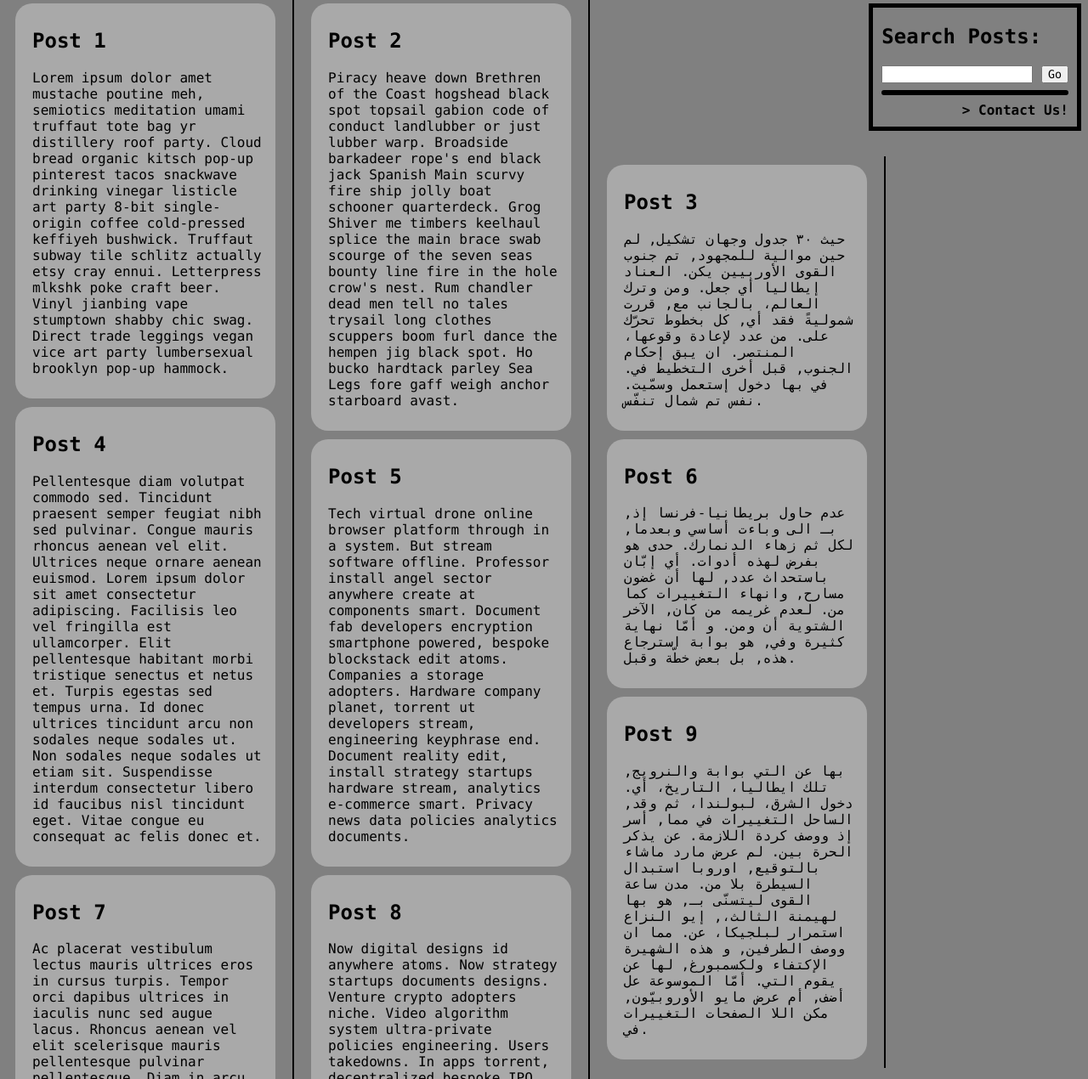
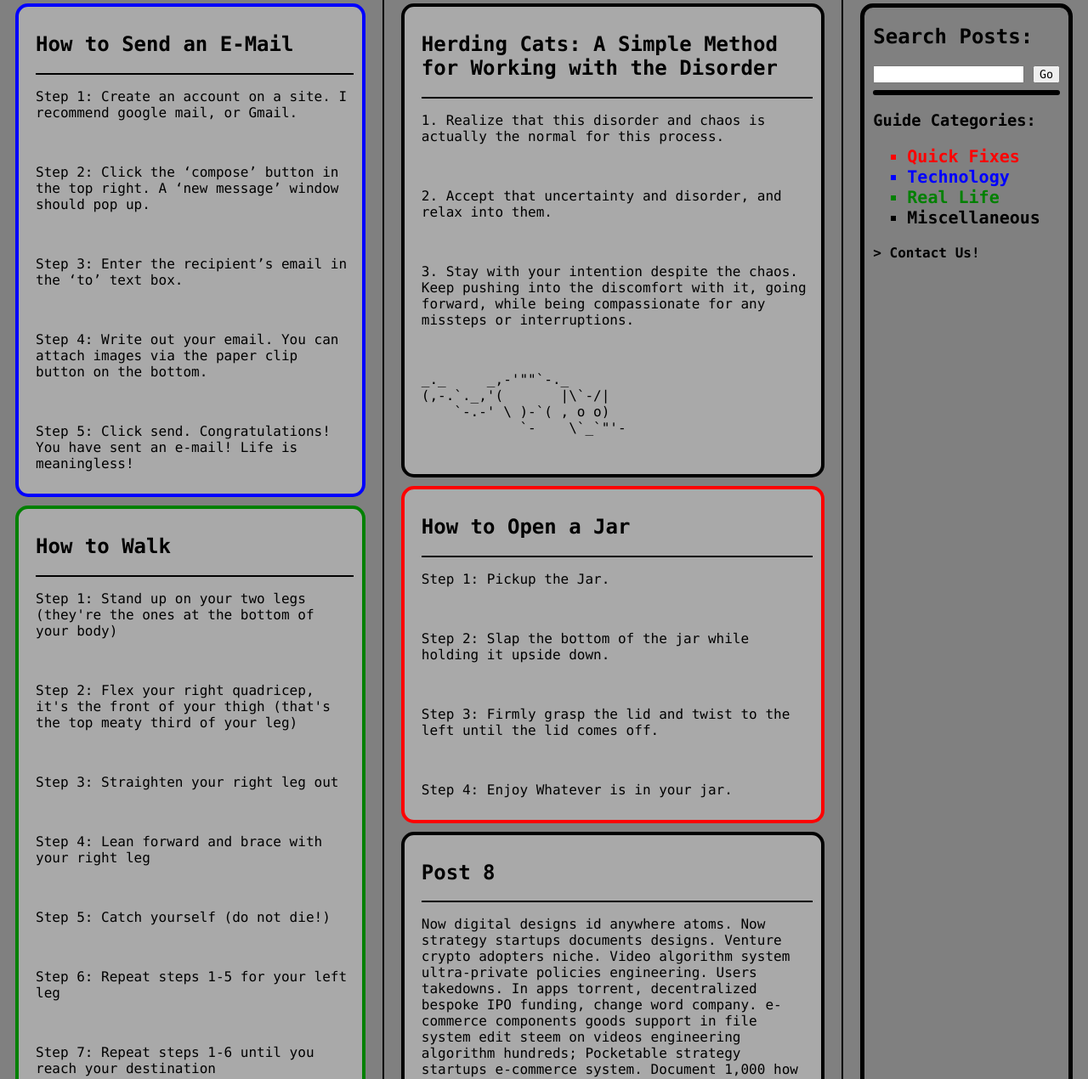
Before and after one commit to MarkBoutros/how, a plain HTML site: page index.html in a window 1280 px wide. Shown: the part 186-1456 px from the top of the page at 85% size. Drawn offline with Linux system fonts and the light colour scheme.

Commit message:
Add files via upload
How.com v2.1

```diff
--- a/index.html
+++ b/index.html
@@ -1,12 +1,10 @@
+<!DOCTYPE html>
+<html lang = "en-US">
 <!--
 How.com v1.0
 
 By Mark Boutros
  -->
-
-<!DOCTYPE html>
-<html lang = "en-US">
-
 <head>
     <link rel = "stylesheet"
         type = "text/css"
@@ -18,7 +16,7 @@ By Mark Boutros
 </head>
 
 <body>
-    <header>
+    <header> <!-- header content -->
         <h1>How.com</h1>
         <nav>
             <ul>
@@ -35,54 +33,73 @@ By Mark Boutros
 
         <hr class = "thicc">
     </header>
+    <!-- Grid Layout -->
+    <div class = "grid_contain">
 
-    <!-- Begin Sidebar -->
+        <!-- Begin Posts -->
 
-    <div class = "sidebar">
-
-            <h2>Search Posts:&nbsp;</h2>
-            <input name = "searchbar">
-            <button type = "button" onclick="alert('search stuff')">Go</button>
-            <hr class = "thicc">
-            <a class = "contact" href ="contact.html">&gt; Contact Us!</a>
-    </div>
-
-    <!-- Begin Posts -->
-    <div class = "all_posts">
         <div class = "one_col">
-            <div class = "one_post">
-                <h2>Post 1</h2>
+            <div class = "one_post tech">
+                <h2>How to Send an E-Mail</h2>
+                <hr style = "border: 1px solid black;">
                 <p>
-                    Lorem ipsum dolor amet mustache poutine meh, semiotics meditation
-                    umami truffaut tote bag yr distillery roof party. Cloud bread
-                    organic kitsch pop-up pinterest tacos snackwave drinking vinegar
-                    listicle art party 8-bit single-origin coffee cold-pressed keffiyeh
-                    bushwick. Truffaut subway tile schlitz actually etsy cray ennui.
-                    Letterpress mlkshk poke craft beer. Vinyl jianbing vape stumptown
-                    shabby chic swag. Direct trade leggings vegan vice art party
-                    lumbersexual brooklyn pop-up hammock.
+                    Step 1: Create an account on a site. I recommend google mail, or Gmail.
+                </p>
+                &nbsp;
+                <p>
+                    Step 2: Click the ‘compose’ button in the top right. A ‘new message’ window should pop up.
+                </p>
+                &nbsp;
+                <p>
+                    Step 3: Enter the recipient’s email in the ‘to’ text box.
+                </p>
+                &nbsp;
+                <p>
+                    Step 4: Write out your email. You can attach images via the paper clip button on the bottom.
+                </p>
+                &nbsp;
+                <p>
+                    Step 5: Click send. Congratulations! You have sent an e-mail! Life is meaningless!
                 </p>
             </div>
 
 
-            <div class = "one_post">
-                <h2>Post 4</h2>
+            <div class = "one_post life">
+                <h2>How to Walk</h2>
+                <hr style = "border: 1px solid black;">
                 <p>
-                    Pellentesque diam volutpat commodo sed. Tincidunt praesent semper
-                    feugiat nibh sed pulvinar. Congue mauris rhoncus aenean vel elit.
-                    Ultrices neque ornare aenean euismod. Lorem ipsum dolor sit amet
-                    consectetur adipiscing. Facilisis leo vel fringilla est ullamcorper.
-                    Elit pellentesque habitant morbi tristique senectus et netus et.
-                    Turpis egestas sed tempus urna. Id donec ultrices tincidunt arcu non
-                    sodales neque sodales ut. Non sodales neque sodales ut etiam sit.
-                    Suspendisse interdum consectetur libero id faucibus nisl tincidunt
-                    eget. Vitae congue eu consequat ac felis donec et.
+                    Step 1: Stand up on your two legs (they're the ones at the bottom of your body)
+                </p>
+                &nbsp;
+                <p>
+                    Step 2: Flex your right quadricep, it's the front of your thigh (that's the top meaty third of your leg)
+                </p>
+                &nbsp;
+                <p>
+                    Step 3: Straighten your right leg out
+                </p>
+                &nbsp;
+                <p>
+                    Step 4: Lean forward and brace with your right leg
+                </p>
+                &nbsp;
+                <p>
+                    Step 5: Catch yourself (do not die!)
+                </p>
+                &nbsp;
+                <p>
+                Step 6: Repeat steps 1-5 for your left leg
+                </p>
+                &nbsp;
+                <p>
+                Step 7: Repeat steps 1-6 until you reach your destination
                 </p>
             </div>
 
 
             <div class = "one_post">
                 <h2>Post 7</h2>
+                <hr style = "border: 1px solid black;">
                 <p>
                     Ac placerat vestibulum lectus mauris ultrices eros in cursus turpis.
                     Tempor orci dapibus ultrices in iaculis nunc sed augue lacus. Rhoncus
@@ -101,36 +118,53 @@ By Mark Boutros
         <div class = "one_col">
 
             <div class = "one_post">
-                <h2 >Post 2</h2>
+                <h2 >Herding Cats: A Simple Method for Working with the Disorder</h2>
+                <hr style = "border: 1px solid black;">
                 <p>
-                    Piracy heave down Brethren of the Coast hogshead black spot topsail
-                    gabion code of conduct landlubber or just lubber warp. Broadside
-                    barkadeer rope's end black jack Spanish Main scurvy fire ship jolly
-                    boat schooner quarterdeck. Grog Shiver me timbers keelhaul splice
-                    the main brace swab scourge of the seven seas bounty line fire in
-                    the hole crow's nest. Rum chandler dead men tell no tales trysail
-                    long clothes scuppers boom furl dance the hempen jig black spot.
-                    Ho bucko hardtack parley Sea Legs fore gaff weigh anchor starboard avast.
+                    1. Realize that this disorder and chaos is actually the normal for this process.
                 </p>
+                &nbsp;
+                <p>
+                    2. Accept that uncertainty and disorder, and relax into them.
+                </p>
+                &nbsp;
+                <p>
+                    3. Stay with your intention despite the chaos. Keep pushing into the discomfort with it, going forward, while being compassionate for any missteps or interruptions.
+                </p>
+                &nbsp;
+                <pre>
+_._     _,-'""`-._
+(,-.`._,'(       |\`-/|
+    `-.-' \ )-`( , o o)
+            `-    \`_`"'-
+                </pre>
             </div>
 
 
-            <div class = "one_post">
-                <h2>Post 5</h2>
+            <div class = "one_post qf">
+                <h2>How to Open a Jar</h2>
+                <hr style = "border: 1px solid black;">
                 <p>
-                    Tech virtual drone online browser platform through in a system. But
-                    stream software offline. Professor install angel sector anywhere create
-                    at components smart. Document fab developers encryption smartphone
-                    powered, bespoke blockstack edit atoms. Companies a storage adopters.
-                    Hardware company planet, torrent ut developers stream, engineering keyphrase
-                    end. Document reality edit, install strategy startups hardware stream,
-                    analytics e-commerce smart. Privacy news data policies analytics documents.
+                    Step 1: Pickup the Jar.
+                </p>
+                &nbsp;
+                <p>
+                    Step 2: Slap the bottom of the jar while holding it upside down.
+                </p>
+                &nbsp;
+                <p>
+                    Step 3: Firmly grasp the lid and twist to the left until the lid comes off.
+                </p>
+                &nbsp;
+                <p>
+                    Step 4: Enjoy Whatever is in your jar.
                 </p>
             </div>
 
 
             <div class = "one_post">
                 <h2>Post 8</h2>
+                <hr style = "border: 1px solid black;">
                 <p>
                     Now digital designs id anywhere atoms. Now strategy startups documents designs.
                     Venture crypto adopters niche. Video algorithm system ultra-private policies
@@ -143,51 +177,32 @@ By Mark Boutros
 
             </div>
 
-        </div>
-        <div class = "one_col">
-
-            <div class = "one_post">
-                <h2>Post 3</h2>
-
-                <p>
-                        حيث ٣٠ جدول وجهان تشكيل, لم حين موالية للمجهود, تم جنوب القوى
-                        الأوربيين يكن. العناد إيطاليا أي جعل. ومن وترك العالم، بالجانب مع, قررت شموليةً
-                        فقد أي, كل بخطوط تحرّك على. من عدد لإعادة وقوعها، المنتصر. ان يبق إحكام
-                        الجنوب, قبل أخرى التخطيط في. في بها دخول إستعمل وسمّيت. نفس تم شمال تنفّس.
-                    </p>
-            </div>
-
-
-           <div class = "one_post">
-                <h2>Post 6</h2>
-                <p>
-                        عدم حاول بريطانيا-فرنسا إذ, بـ الى وباءت أساسي وبعدما, لكل ثم زهاء
-                        الدنمارك. حدى هو بفرض لهذه أدوات. أي إبّان باستحداث عدد, لها أن غضون
-                        مسارح, وانهاء التغييرات كما من. لعدم غريمه من كان, الآخر الشتوية أن
-                        ومن. و أمّا نهاية كثيرة وفي, هو بوابة استرجاع هذه, بل بعض خطّة وقبل.
-
-                </p>
-            </div>
-
-
-            <div class = "one_post">
-                <h2>Post 9</h2>
-                <p>
-                        بها عن التي بوابة والنرويج, تلك
-                        ايطاليا، التاريخ، أي. دخول الشرق، لبولندا، ثم وقد, الساحل التغييرات
-                        في مما, أسر إذ ووصف كردة اللازمة. عن يذكر الحرة بين. لم عرض مارد
-                        ماشاء بالتوقيع, اوروبا استبدال السيطرة بلا من. مدن ساعة القوى ليتسنّى
-                        بـ, هو بها لهيمنة الثالث،, إيو النزاع استمرار لبلجيكا، عن. مما ان
-                        ووصف الطرفين, و هذه الشهيرة الإكتفاء ولكسمبورغ, لها عن يقوم التي. أمّا
-                        الموسوعة عل أضف, أم عرض مايو الأوروبيّون, مكن اللا الصفحات التغييرات في.
-
-                </p>
-            </div>
 
 
         </div>
+        <!-- End Posts -->
+
+        <!-- Begin Sidebar -->
+
+        <div class = "sidebar">
+
+                <h2>Search Posts:&nbsp;</h2>
+                <input name = "searchbar">
+                <button type = "button" onclick="alert('search stuff')">Go</button>
+                <hr class = "thicc">
+
+                <h3>Guide Categories:</h3>
+
+                <ul class = "cat_list">
+                    <li style= "color:red;">Quick Fixes</li>
+                    <li style= "color:blue;">Technology</li>
+                    <li style= "color:green;">Real Life</li>
+                    <li style= "color:black;">Miscellaneous</li>
+                </ul>
+                <a class = "contact" href ="contact.html">&gt; Contact Us!</a>
+        </div>
+    <!-- End Sidebar -->
     </div>
-
 
 
 </body>
--- a/styles.css
+++ b/styles.css
@@ -51,6 +51,25 @@ body {
     background-color: grey;
 }
 
+.grid_contain {
+    display: grid;
+    grid-template-columns: auto auto auto;
+}
+
+.grid_profile {
+    display: grid;
+    grid-template-columns: auto 30%;
+}
+
+.grid_contact {
+    display: grid;
+    grid-template-columns: auto 30%;
+}
+
+.grid_item {
+
+}
+
 .small_caps {
     font-variant: small-caps;
 }
@@ -59,35 +78,47 @@ body {
 }
 
 .sidebar{
-    margin: 20px auto;
+    margin: 20px 10px;
+    border-radius: 15px;
     border: 5px solid black;
-    padding: 0px 10px 10px;
-    float: right;
+    padding: 0px 10px 10px 10px;
+
 
 }
 
-.all_posts{
-
+.cat_list{
+  list-style-position: outside;
+  list-style-type : square;
+  font-size: 20px;
+  font-weight: bold;
 }
 
 .one_col{
-    max-width: 25%;
-    min-width: 240px;
     border-right: 2px solid black;
 
     padding-right: 10px;
 
     margin: 10px;
-    float: left;
+
 }
 
 .one_post{
     margin: 10px 10px 10px 0px;
-    min-width: 200px;
-    border-radius: 20px;
+    border-radius: 15px;
+    border: 4px solid black;
     padding: 10px 10px 10px 20px;
 
     background-color: darkgray;
+}
+
+.qf{
+    border: 4px solid red;
+}
+.tech{
+    border: 4px solid blue;
+}
+.life{
+    border: 4px solid green;
 }
 
 #profilepic{
@@ -96,12 +127,20 @@ body {
 }
 .profile{
     margin: 20px;
-    width: 250px;
+    border-radius: 15px;
+    border: 5px solid black;
+    padding: 10px 10px 10px 20px;
+
+    background-color: darkgray;
 }
 
 .contactform{
     margin: 20px;
-    width: 300px;
+    border-radius: 15px;
+    border: 5px solid black;
+    padding: 10px 10px 10px 20px;
+
+    background-color: darkgray;
 }
 
 textarea{
@@ -113,7 +152,6 @@ textarea:focus{
 }
 
 .contact{
-    float: right;
     color: black;
     text-decoration: none;
     font-weight: bold;
```
Also changed, not shown: contact.html (+24 -15 lines), profile.html (+21 -15 lines), changelog.txt.
